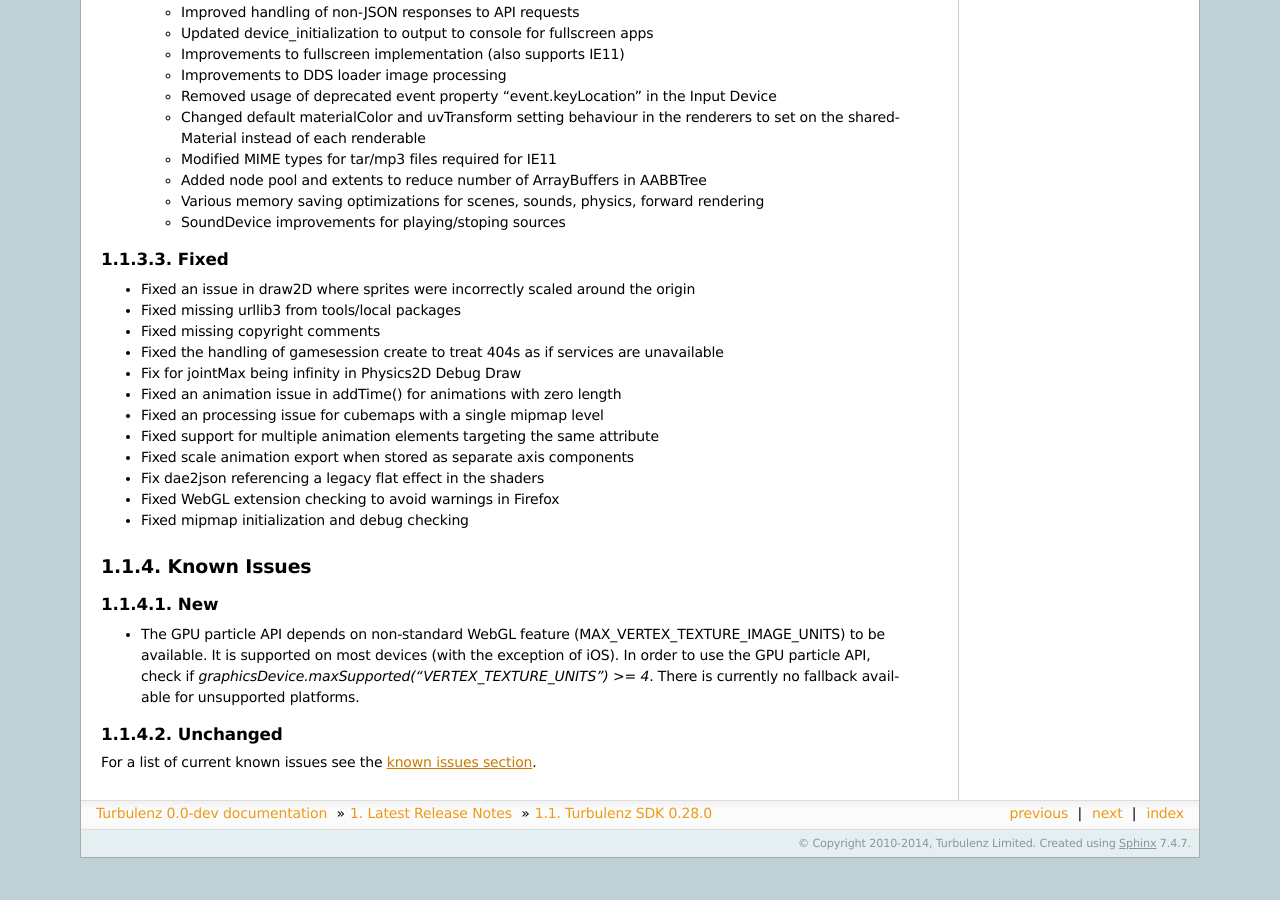
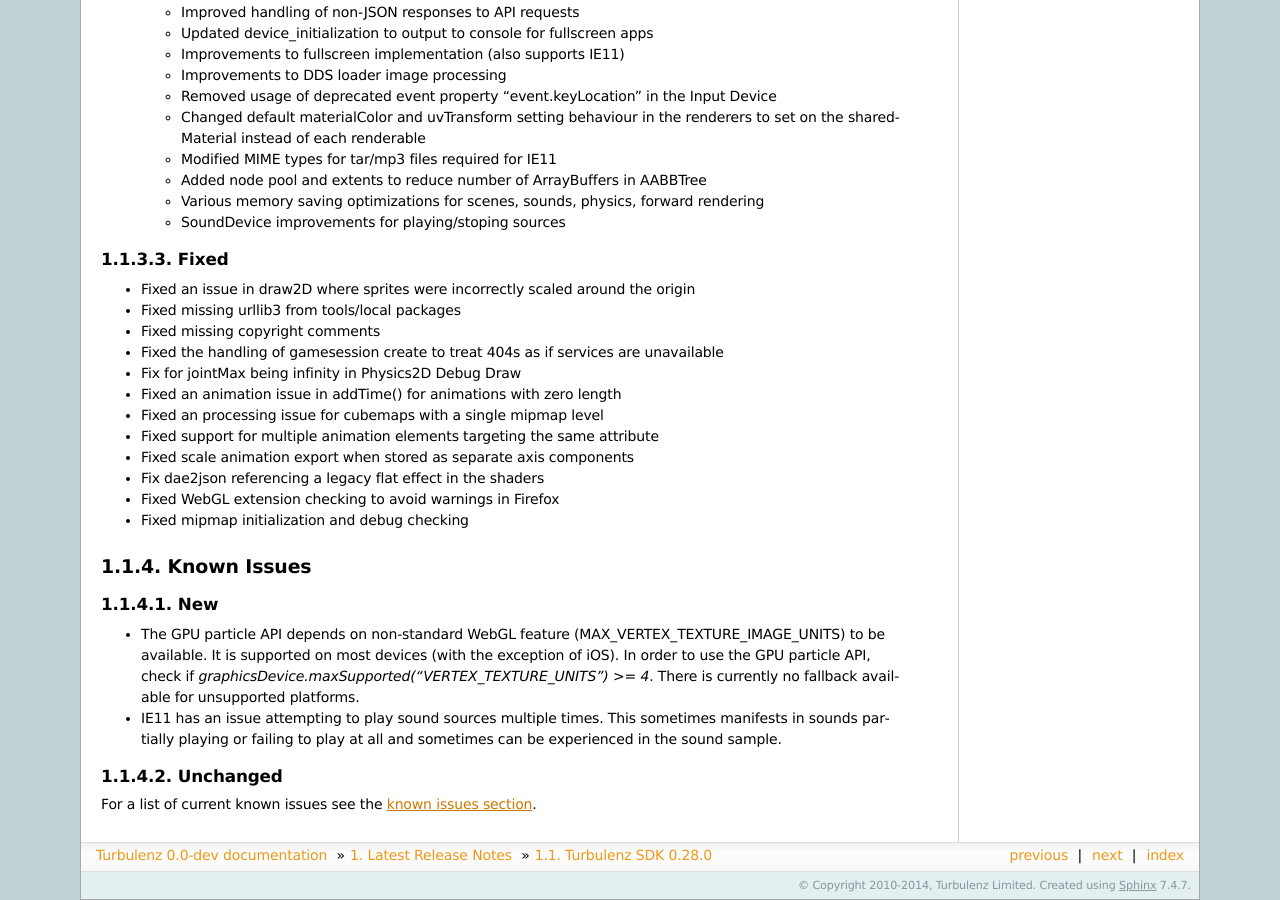
Before and after one commit to turbulenz/turbulenz_engine, a Sphinx documentation site: the page built from docs/source/release_notes/release_notes_0.28.0.rst, in a window 1280 px wide and 900 px high, scrolled down 1556 px. Built offline with Sphinx 7.4.7, drawn with Linux system fonts in a browser that asks for light colours; before the commit the page ends 2414 px from its top, so only the background shows below that.

Commit message:
Added IE11 audio issue to known issues #1819

```diff
--- a/docs/source/release_notes/release_notes_0.28.0.rst
+++ b/docs/source/release_notes/release_notes_0.28.0.rst
@@ -164,6 +164,9 @@
   *graphicsDevice.maxSupported("VERTEX_TEXTURE_UNITS") >= 4*.
   There is currently no fallback available for unsupported platforms.
 
+* IE11 has an issue attempting to play sound sources multiple times.
+  This sometimes manifests in sounds partially playing or failing to play at all and sometimes can be experienced in the sound sample.
+
 Unchanged
 ---------
 
```
